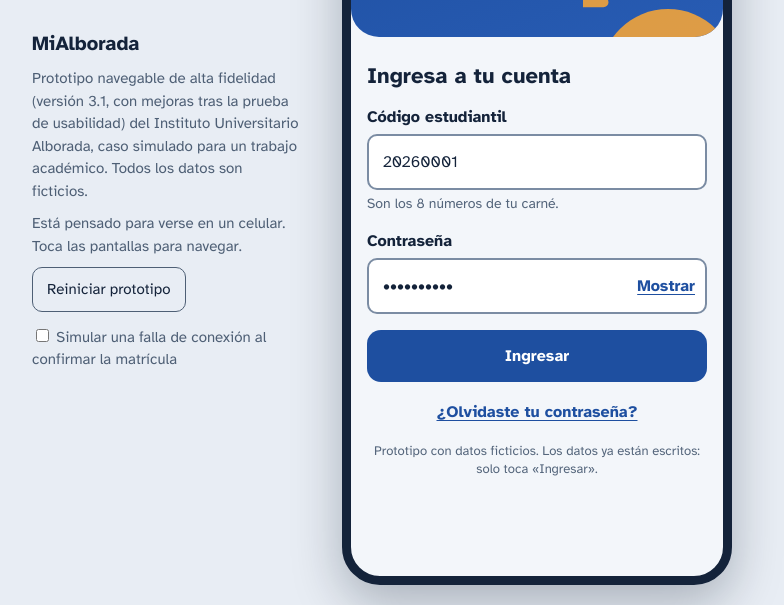
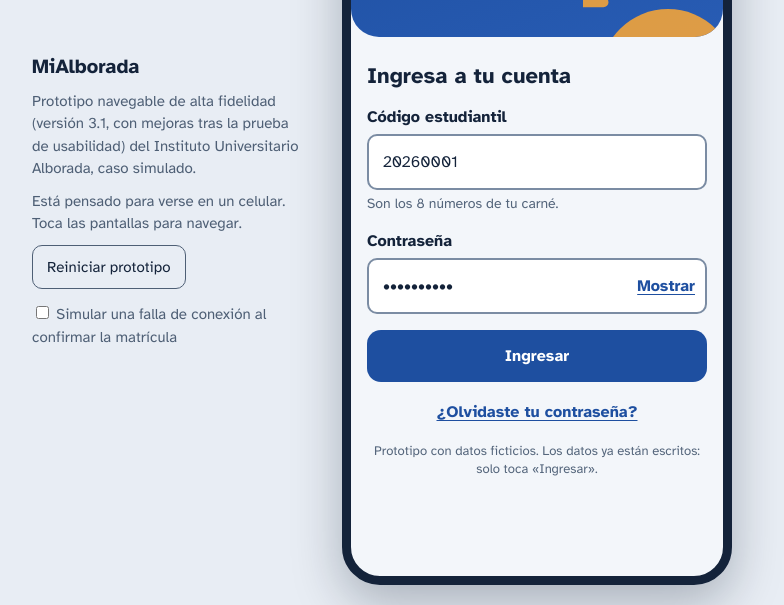
Before and after one commit to xlvanessac/MiAlborada-Prototipo-v3.1, a plain HTML site: page index.html in a window 1280 px wide. Shown: the part 195-800 px from the top of the page, without its empty margins (258-1042 px from the left). Drawn offline with Linux system fonts and the light colour scheme.

Commit message:
Update index.html

```diff
--- a/index.html
+++ b/index.html
@@ -182,7 +182,7 @@ button:focus-visible,summary:focus-visible,.field .in:focus-within{outline:3px s
 <div id="stage">
   <aside id="side">
     <h2>MiAlborada</h2>
-    <p>Prototipo navegable de alta fidelidad (versión 3.1, con mejoras tras la prueba de usabilidad) del Instituto Universitario Alborada, caso simulado para un trabajo académico. Todos los datos son ficticios.</p>
+    <p>Prototipo navegable de alta fidelidad (versión 3.1, con mejoras tras la prueba de usabilidad) del Instituto Universitario Alborada, caso simulado.</p>
     <p>Está pensado para verse en un celular. Toca las pantallas para navegar.</p>
     <button id="reset" type="button">Reiniciar prototipo</button>
     <p style="margin-top:14px"><label><input id="sim" type="checkbox"> Simular una falla de conexión al confirmar la matrícula</label></p>
```
